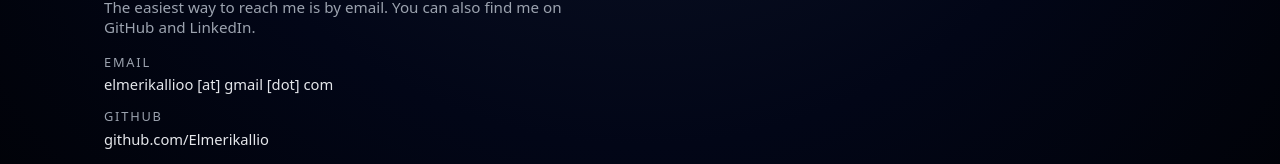
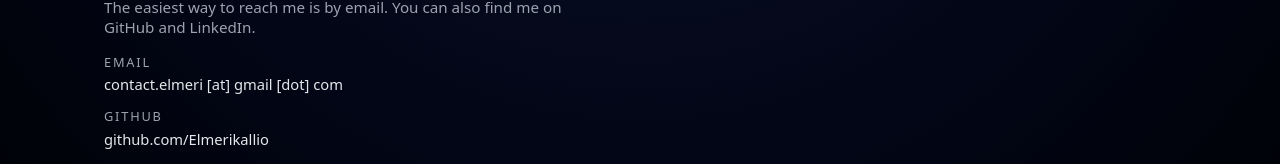
Before and after one commit to Elmerikallio/web-app-EK, a React (Create React App) app: page /contact in a window 1280 px wide. Shown: the part 366-530 px from the top of the page. Built offline with nearby package versions, Linux system fonts and the light colour scheme.

Commit message:
new contact email

```diff
--- a/src/pages/Contact/Contact.js
+++ b/src/pages/Contact/Contact.js
@@ -27,11 +27,11 @@ export const Contact = () => {
           <div className="contact-detail">
             <span className="contact-label">Email</span>
             <a
-              href="mailto:elmerikallioo@gmail.com"
-              data-email="elmerikallioo [at] gmail [dot] com"
+              href="mailto:contact.elmeri@gmail.com"
+              data-email="contact.elmeri [at] gmail [dot] com"
               className="contact-value"
             >
-              elmerikallioo [at] gmail [dot] com
+              contact.elmeri [at] gmail [dot] com
             </a>
           </div>
 
```
